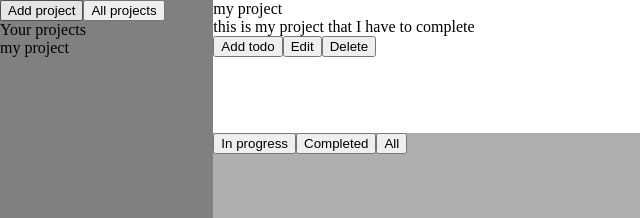
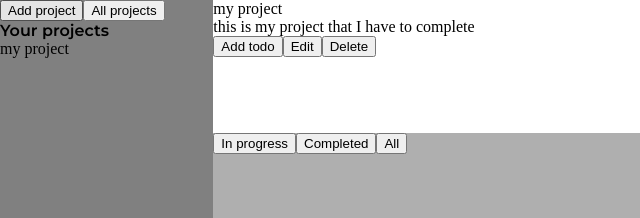
Before and after one commit to swos13/todo, a website built with webpack: page src/index.html in a window 1280 px wide. Shown: the top 218 px of the page, 0-640 px from the left. Built offline with nearby package versions, Linux system fonts and the light colour scheme.

Commit message:
Add font to project

```diff
--- a/src/style.css
+++ b/src/style.css
@@ -1,3 +1,8 @@
+@font-face {
+    font-family: Montserrat;
+    src: url('./fonts/Montserrat-VariableFont_wght.ttf');
+}
+
 body {
     width: 100vw;
     height: 100vh;
@@ -9,6 +14,10 @@ body {
 .sidebar {
     background-color: grey;
     grid-column: 1 / 2;
+}
+
+.sidebar > .your-projects {
+    font: 600 1rem Montserrat, Helvetica, sans-serif;
 }
 
 .sidebar-projects-container > .project-link {
--- a/webpack.config.js
+++ b/webpack.config.js
@@ -14,6 +14,10 @@ module.exports = {
                 test: /\.css$/i,
                 use: ['style-loader', 'css-loader'],
             },
+            {
+                test: /\.(ttf|woff|woff2|eot|ttf|otf)$/i,
+                type: 'asset/resource'
+            },
         ]
     },
     plugins: [
```
Also changed, not shown: src/fonts/Montserrat-VariableFont_wght.ttf (added).
